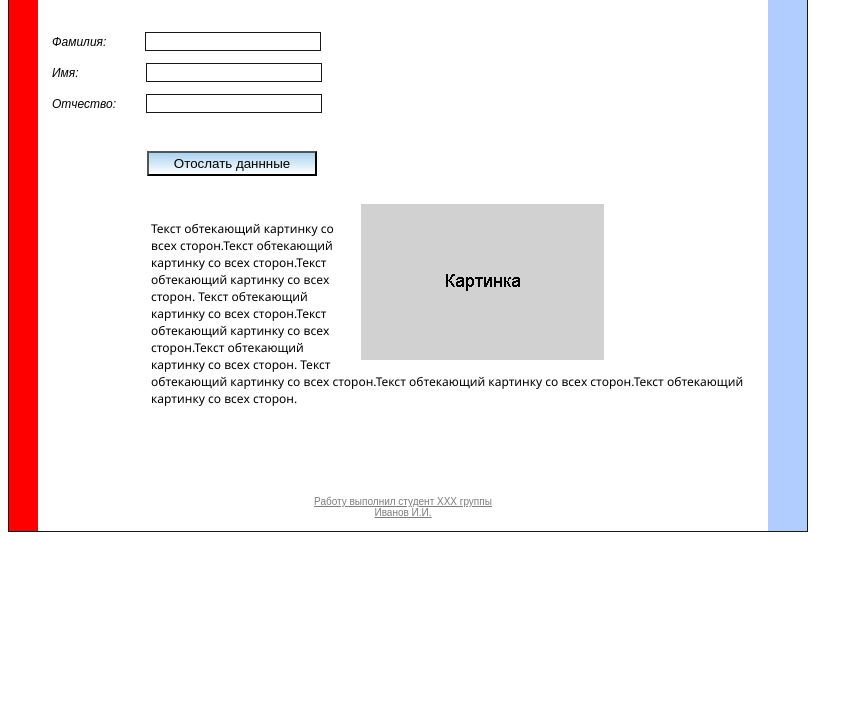
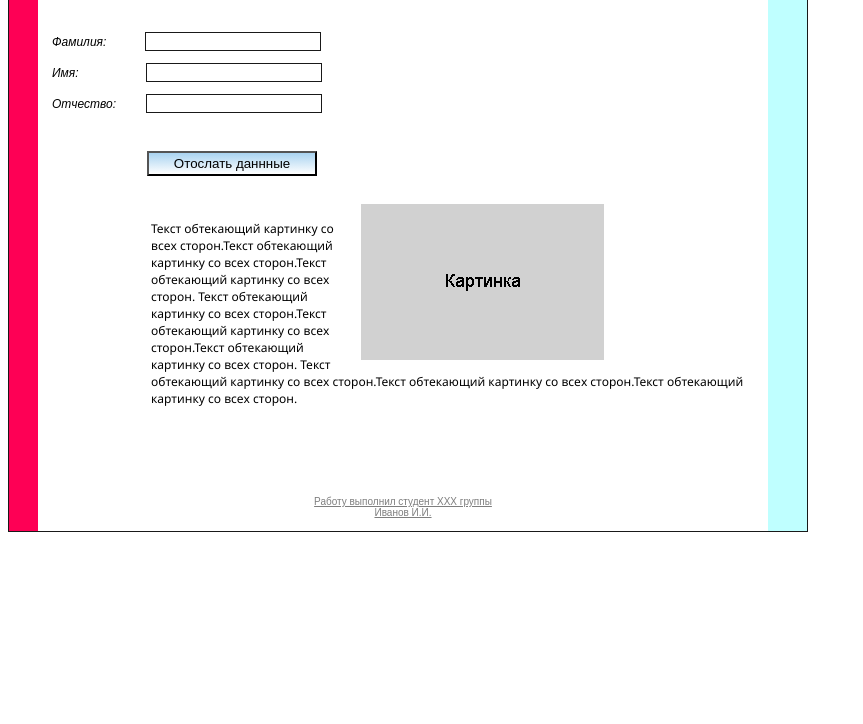
Before and after one commit to Igor-St-project/source, a plain HTML site: page index.html in a window 1280 px wide. Shown: the part 76-800 px from the top of the page, without its empty margins (0-863 px from the left). Drawn offline with Linux system fonts and the light colour scheme.

Commit message:
Changed background color

```diff
--- a/css/styles.css
+++ b/css/styles.css
@@ -10,11 +10,11 @@
    }
 .col1 {
     width: 27px;
-    background: #fe0000;
+    background: #fe0055;
 }
 .col3 {
     width: 37px;
-    background: #b1cdff;
+    background: #bfffff;
 }
 .header {
     width: 325px;
```
